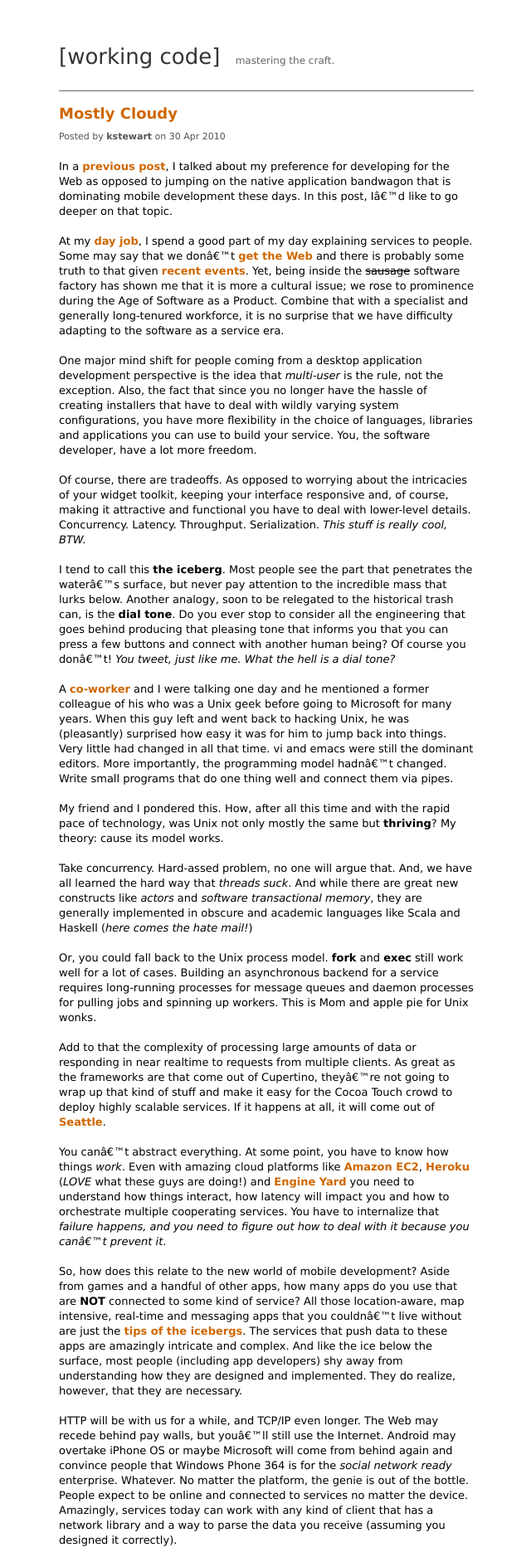
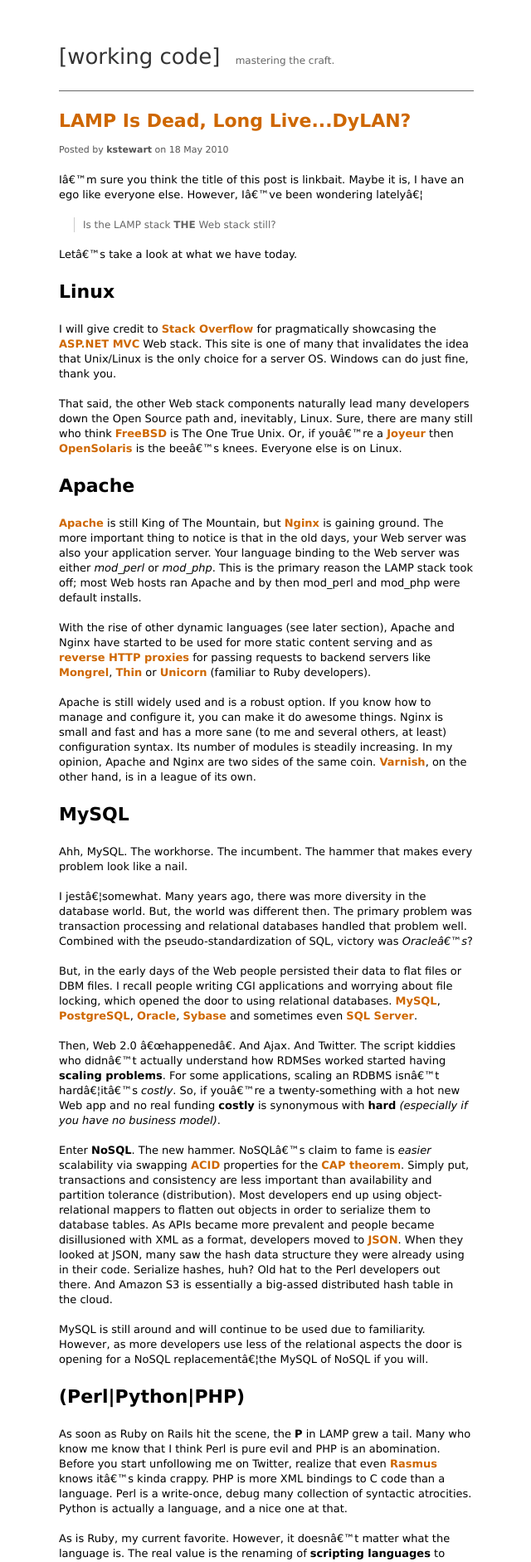
Before and after one commit to kstewart/kstewart.me, a Jekyll site: the page built from index.html, in a window 1280 px wide. Shown: the top 1883 px of the page at 83% size, without its empty margins (319-959 px from the left). Built offline with Jekyll 4.4.1, drawn with Linux system fonts in a browser that asks for light colours; some of the changed text lies outside the part shown.

Commit message:
New post: LAMP Is Dead, Long Live...Dylan?

```diff
--- a/_layouts/post.html
+++ b/_layouts/post.html
@@ -2,7 +2,7 @@
 layout: default
 ---
 
-<h3>{{ page.title }}</h3>
+<h1>{{ page.title }}</h1>
 
 <div class="post">
 	{{ content }}
--- /dev/null
+++ b/_posts/2010-05-18-lamp-is-dead-long-live-dylan.md
@@ -0,0 +1,65 @@
+---
+layout: post
+title: LAMP Is Dead, Long Live...DyLAN?
+---
+
+I'm sure you think the title of this post is linkbait. Maybe it is, I have an ego like everyone else. However, I've been wondering lately...
+
+> Is the LAMP stack **THE** Web stack still?
+
+Let's take a look at what we have today.
+
+# Linux
+
+I will give credit to [Stack Overflow](http://stackoverflow.com) for pragmatically showcasing the [ASP.NET MVC](http://asp.net/mvc) Web stack. This site is one of many that invalidates the idea that Unix/Linux is the only choice for a server OS. Windows can do just fine, thank you.
+
+That said, the other Web stack components naturally lead many developers down the Open Source path and, inevitably, Linux. Sure, there are many still who think [FreeBSD](http://freebsd.org) is The One True Unix. Or, if you're a [Joyeur](http://joyent.com) then [OpenSolaris](http://hub.opensolaris.org/bin/view/Main/) is the bee's knees. Everyone else is on Linux.
+
+# Apache
+
+[Apache](http://httpd.apache.org/) is still King of The Mountain, but [Nginx](http://wiki.nginx.org/Main) is gaining ground. The more important thing to notice is that in the old days, your Web server was also your application server. Your language binding to the Web server was either *mod_perl* or *mod_php*. This is the primary reason the LAMP stack took off; most Web hosts ran Apache and by then mod_perl and mod_php were default installs.
+
+With the rise of other dynamic languages (see later section), Apache and Nginx have started to be used for more static content serving and as [reverse HTTP proxies](http://httpd.apache.org/docs/2.0/mod/mod_proxy.html) for passing requests to backend servers like [Mongrel](http://github.com/fauna/mongrel), [Thin](http://code.macournoyer.com/thin/) or [Unicorn](http://unicorn.bogomips.org/) (familiar to Ruby developers).
+
+Apache is still widely used and is a robust option. If you know how to manage and configure it, you can make it do awesome things. Nginx is small and fast and has a more sane (to me and several others, at least) configuration syntax. Its number of modules is steadily increasing. In my opinion, Apache and Nginx are two sides of the same coin. [Varnish](http://varnish-cache.org/), on the other hand, is in a league of its own.
+
+# MySQL
+
+Ahh, MySQL. The workhorse. The incumbent. The hammer that makes every problem look like a nail.
+
+I jest...somewhat. Many years ago, there was more diversity in the database world. But, the world was different then. The primary problem was transaction processing and relational databases handled that problem well. Combined with the pseudo-standardization of SQL, victory was *Oracle's*?
+
+But, in the early days of the Web people persisted their data to flat files or DBM files. I recall people writing CGI applications and worrying about file locking, which opened the door to using relational databases. [MySQL](http://www.mysql.com/), [PostgreSQL](http://www.postgresql.org/), [Oracle](http://www.oracle.com/), [Sybase](http://www.sybase.com/) and sometimes even [SQL Server](http://www.microsoft.com/sqlserver/).
+
+Then, Web 2.0 "happened". And Ajax. And Twitter. The script kiddies who didn't actually understand how RDMSes worked started having **scaling problems**. For some applications, scaling an RDBMS isn't hard...it's *costly*. So, if you're a twenty-something with a hot new Web app and no real funding **costly** is synonymous with **hard** *(especially if you have no business model)*.
+
+Enter **NoSQL**. The new hammer. NoSQL's claim to fame is *easier* scalability via swapping [ACID](http://en.wikipedia.org/wiki/ACID) properties for the [CAP theorem](http://en.wikipedia.org/wiki/CAP_theorem). Simply put, transactions and consistency are less important than availability and partition tolerance (distribution). Most developers end up using object-relational mappers to flatten out objects in order to serialize them to database tables. As APIs became more prevalent and people became disillusioned with XML as a format, developers moved to [JSON](http://www.json.org/). When they looked at JSON, many saw the hash data structure they were already using in their code. Serialize hashes, huh? Old hat to the Perl developers out there. And Amazon S3 is essentially a big-assed distributed hash table in the cloud.
+
+MySQL is still around and will continue to be used due to familiarity. However, as more developers use less of the relational aspects the door is opening for a NoSQL replacement...the MySQL of NoSQL if you will.
+
+# (Perl|Python|PHP)
+
+As soon as Ruby on Rails hit the scene, the **P** in LAMP grew a tail. Many who know me know that I think Perl is pure evil and PHP is an abomination. Before you start unfollowing me on Twitter, realize that even [Rasmus](http://lerdorf.com/bio.php) knows it's kinda crappy. PHP is more XML bindings to C code than a language. Perl is a write-once, debug many collection of syntactic atrocities. Python is actually a language, and a nice one at that.
+
+As is Ruby, my current favorite. However, it doesn't matter what the language is. The real value is the renaming of **scripting languages** to *dynamic languages*. This slight semantic adjustment ended up highlighting the productivity gains that were lost when everyone went stampeding to Java and C# (like I did). Essentially, a whole generation of developers never learned about [REPL](http://en.wikipedia.org/wiki/Read-eval-print_loop). Luckily, the next generation rediscovered it and all the wonders it brings to bear. Static typing is almost a necessity for desktop applications, but for server-side stuff that is **mostly** processing text, dynamic typing is hard to beat...if not downright invaluable.
+
+This new (old) discovery has spawned a renaissance in programming languages. People are experimenting with a whole set of languages, especially functional ones. [Paul Graham](http://www.paulgraham.com/icad.html) would be proud; everyone is re(inventing|discovering) LISP. Who would have thought that ***Javascript*** would be the new hotness in programming languages? *([Node.js](http://nodejs.org/), by the way, is amazing!)*
+
+# LAMP is dead (or at least in critical condition)
+
+So, you've built your kick-ass Web 7.0 social media disintermediation geolocation application and subsequently get Dugg, Gruber'ed and Crunch'ed. Now, your sloppily coded and barely designed LAMP app is bursting at the scenes. You trek on over to [High Scalability](http://highscalability.com/) to search for your [Silver Bullet](http://www.virtualschool.edu/mon/SoftwareEngineering/BrooksNoSilverBullet.html). Unfortunately, it's not as easy as when you started slinging your PHP code. Should you use Hadoop or Cassandra? Everyone uses [memcached](http://memcached.org/), but few tell you how to deal with cache invalidation. Is [Tokyo Tyrant](http://1978th.net/tokyotyrant/) really distributed, or does it just support easier replication?
+
+Thing is, it always comes down to understanding your problem and doing some careful and considered design. However, some trends have emerged in the evolution of the LAMP stack:
+
+* Dynamic language
+* Linux (still The King, baby!)
+* Apache (or Nginx, but this makes my acronym work...)
+* NoSQL
+
+LAMP is dead. Long live **DyLAN!!!**
+
+That is, if you still care about servers and all that mess. The ***REAL*** hotshots know to embrace Platform as a Service (Paas) or The Cloud. Get an account on [Google App Engine](http://code.google.com/appengine/), [Engine Yard](http://www.engineyard.com/) or [Heroku](http://heroku.com/). If you have to do more than:
+
+> git push origin master
+
+to deploy your app *you're doing it wrong*.
--- a/css/style.css
+++ b/css/style.css
@@ -48,25 +48,25 @@
 }
 
 h1 {
-    font-size: 26px;
+    font-size: 22px;
     line-height: 36px;
     margin-bottom: 18px;
 }
 
 h2 {
-    font-size: 22px;
+    font-size: 18px;
     line-height: 36px;
     margin-bottom: 18px;
 }
 
 h3 {
-    font-size: 18px;
+    font-size: 14px;
     line-height: 18px;
     margin-bottom: 20px;
 }
 
 h4 {
-    font-size: 14px;
+    font-size: 10px;
     line-height: 18px;
     margin-bottom: 20px;
 }
--- a/index.html
+++ b/index.html
@@ -3,7 +3,7 @@
 title: [working code]
 ---
 
-<h3><a href="{{ site.posts.first.url }}">{{ site.posts.first.title }}</a></h3>
+<h1><a href="{{ site.posts.first.url }}">{{ site.posts.first.title }}</a></h1>
 <p class="byline">Posted by <strong>kstewart</strong> on {{ site.posts.first.date | date_to_string }}</p>
 
 {{site.posts.first.content}}
```
Also changed, not shown: 5 other files.
